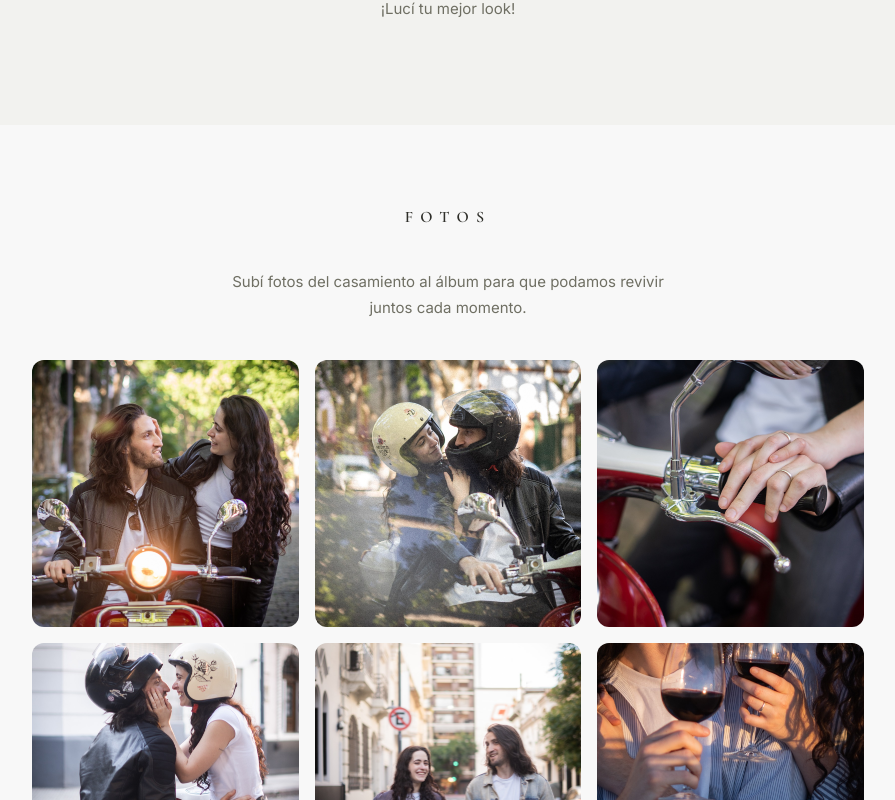
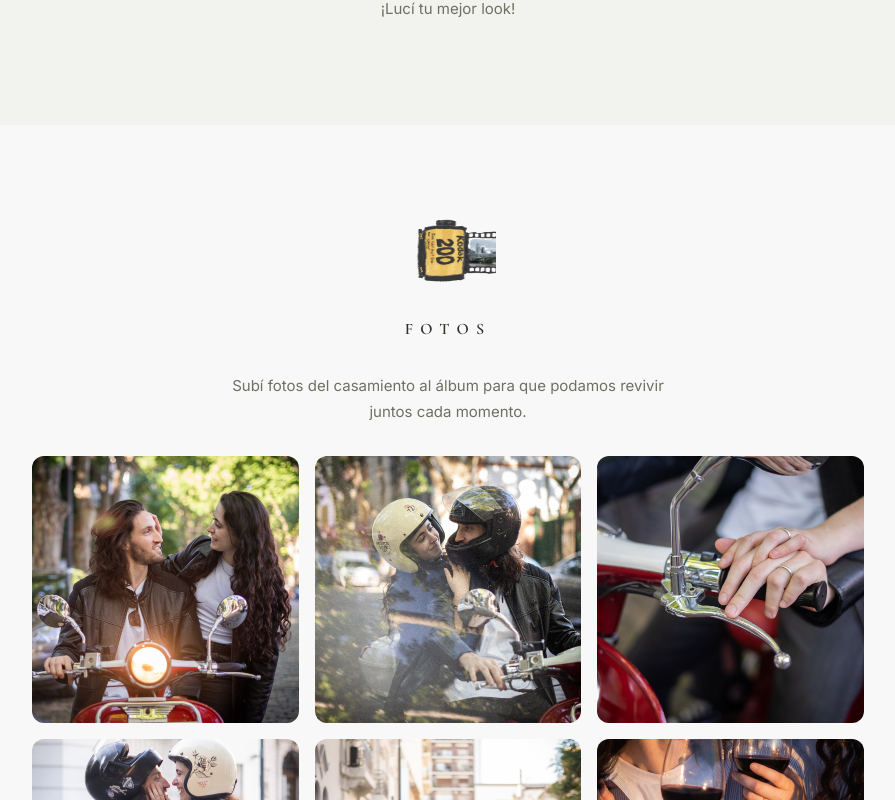
Before and after one commit to alendavies/wedding, a React (Vite) app: page / in a window 1280 px wide. Shown: the part 3080-3880 px from the top of the page, without its empty margins (192-1087 px from the left). Built offline with nearby package versions, Linux system fonts and the light colour scheme.

Commit message:
fix: add photo icon to Gallery component and adjust padding

```diff
--- a/src/components/Gallery.tsx
+++ b/src/components/Gallery.tsx
@@ -31,10 +31,18 @@ const Gallery: React.FC = () => {
                     px-8
                     py-20
                     text-center
-                    space-y-10
+                    pb-20
+                    pt-20
                     bg-[#f8f8f8]
                 '
             >
+                {/* ICONO */}
+                <img
+                    src='/photo.png'
+                    alt='Fotos'
+                    className='w-12 h-12 md:w-24 md:h-24 mx-auto'
+                />
+
                 {/* TÍTULO */}
                 <h3
                     className='
@@ -45,6 +53,7 @@ const Gallery: React.FC = () => {
                         md:text-[16px]
                         text-[#2f2f2a]
                         font-semibold
+                        pt-4
                     '
                 >
                     Fotos
@@ -59,6 +68,8 @@ const Gallery: React.FC = () => {
                         text-[#6f6f63]
                         max-w-md
                         mx-auto
+                        pt-8
+                        pb-8
                     '
                 >
                     Subí fotos del casamiento al álbum para que podamos revivir
```
Also changed, not shown: public/photo.png (added).
